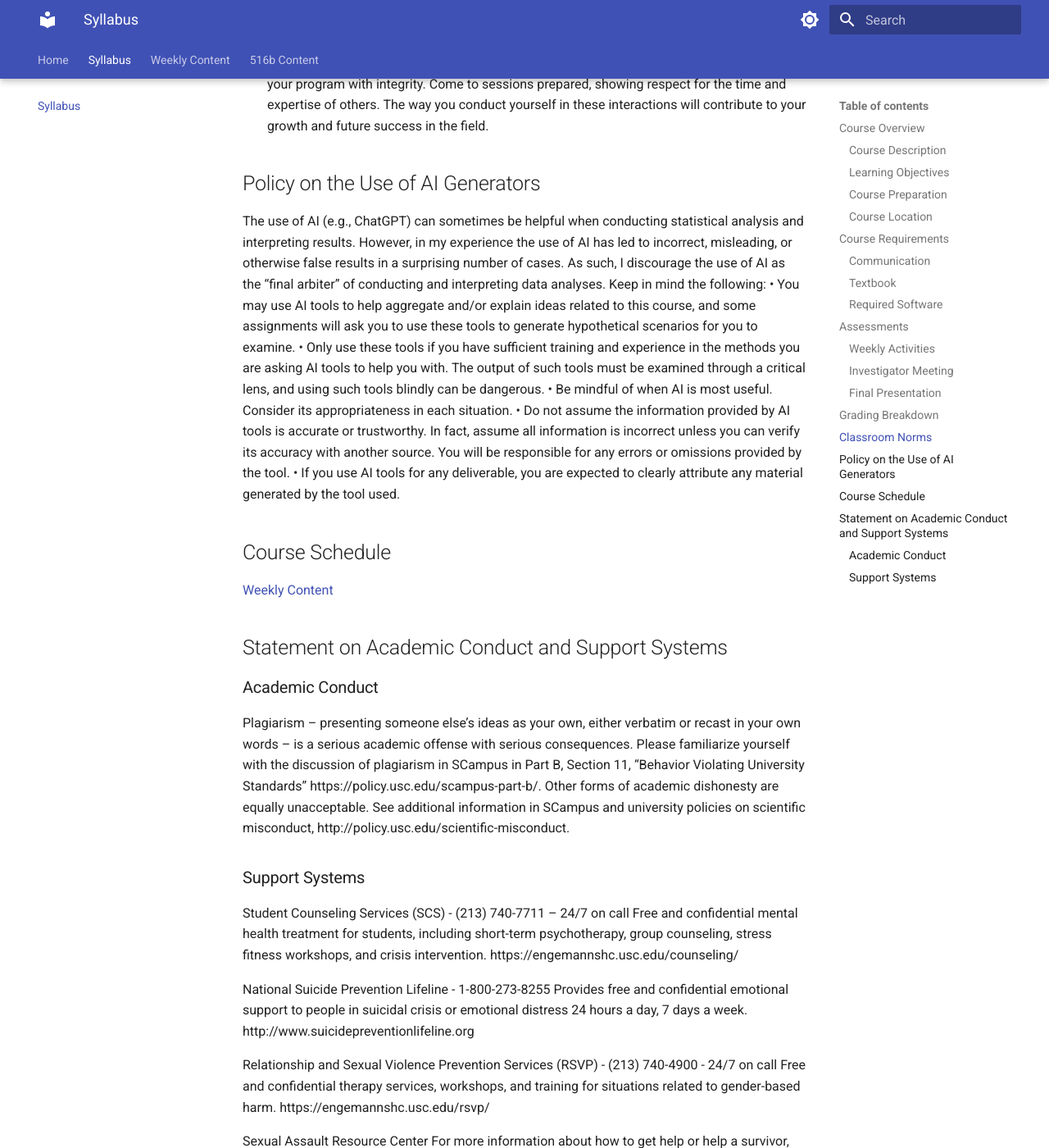
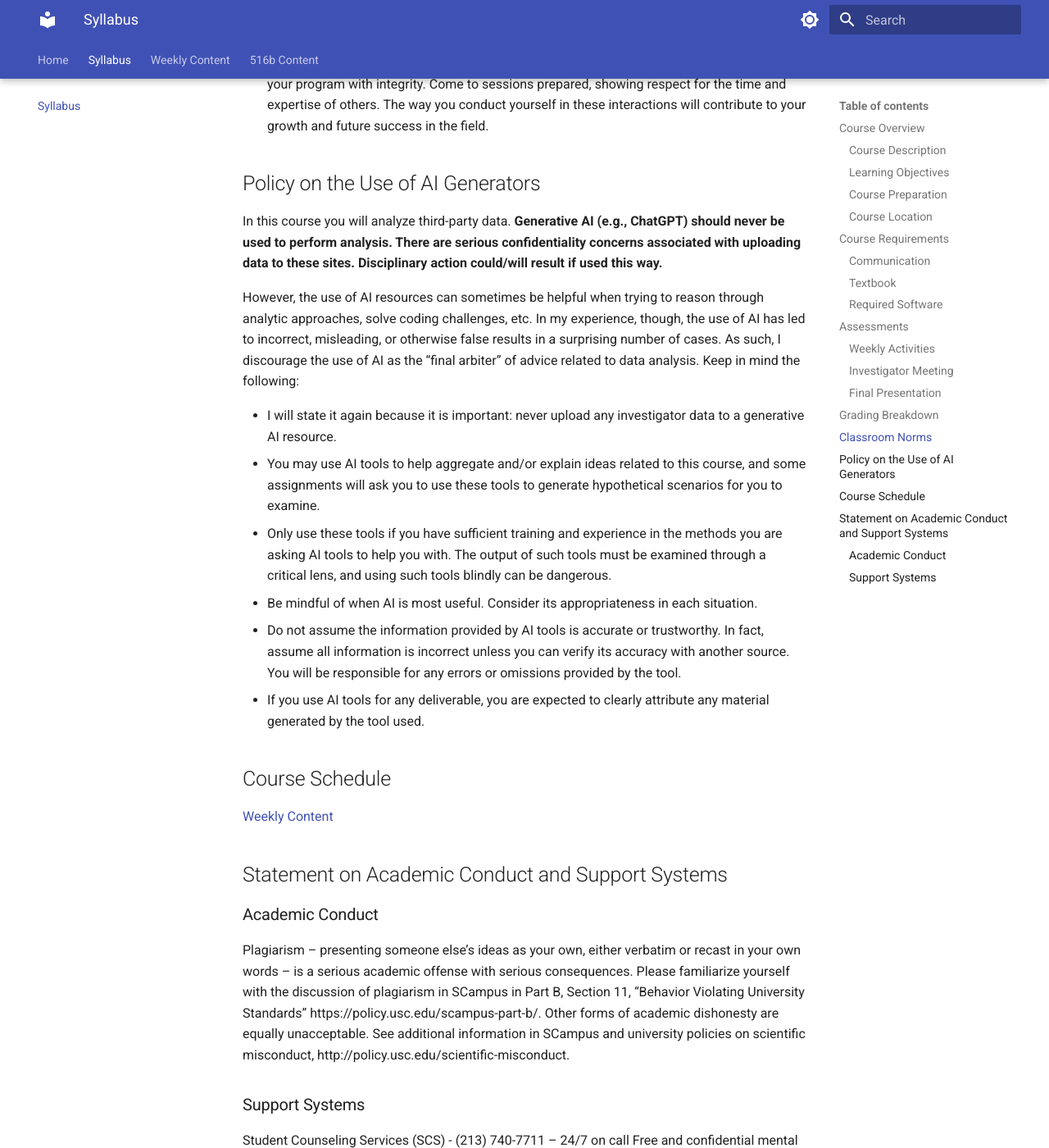
Before and after one commit to USCbiostats/PM516, an MkDocs documentation site: the page built from docs/syllabus-a.md, in a window 1280 px wide and 1400 px high, scrolled down 3363 px. Shown: the whole window at 82% size. Built offline with MkDocs 1.6.1 and Material for MkDocs 9.7.7, drawn with Linux system fonts in a browser that asks for light colours; comment, search, counter and statistics services are not loaded.

Commit message:
Fixing formatting issues

```diff
--- a/docs/syllabus-a.md
+++ b/docs/syllabus-a.md
@@ -69,13 +69,16 @@ The final day of class will involve a presentation to the client collaborator. S
 3.	**Practice Professionalism** – In this course, you will engage with your fellow students, but also external collaborators who are professionals in the field. It is essential to conduct yourself with professionalism in all interactions with them and with your fellow classmates. This includes being punctual, communicating clearly and respectfully, and representing you and your program with integrity. Come to sessions prepared, showing respect for the time and expertise of others. The way you conduct yourself in these interactions will contribute to your growth and future success in the field.
 
 ## Policy on the Use of AI Generators
-The use of AI (e.g., ChatGPT) can sometimes be helpful when conducting statistical analysis and interpreting results. However, in my experience the use of AI has led to incorrect, misleading, or otherwise false results in a surprising number of cases. As such, I discourage the use of AI as the “final arbiter” of conducting and interpreting data analyses. Keep in mind the following:
-•	You may use AI tools to help aggregate and/or explain ideas related to this course, and some assignments will ask you to use these tools to generate hypothetical scenarios for you to examine.
-•	Only use these tools if you have sufficient training and experience in the methods you are asking AI tools to help you with. The output of such tools must be examined through a critical lens, and using such tools blindly can be dangerous.
-•	Be mindful of when AI is most useful. Consider its appropriateness in each situation.
-•	Do not assume the information provided by AI tools is accurate or trustworthy. In fact, assume all information is incorrect unless you can verify its accuracy with another source. You will be responsible for any errors or omissions provided by the tool.
-•	If you use AI tools for any deliverable, you are expected to clearly attribute any material generated by the tool used.
+In this course you will analyze third-party data. **Generative AI (e.g., ChatGPT) should never be used to perform analysis. There are serious confidentiality concerns associated with uploading data to these sites. Disciplinary action could/will result if used this way.**
 
+However, the use of AI resources can sometimes be helpful when trying to reason through analytic approaches, solve coding challenges, etc. In my experience, though, the use of AI has led to incorrect, misleading, or otherwise false results in a surprising number of cases. As such, I discourage the use of AI as the “final arbiter” of advice related to data analysis. Keep in mind the following:
+
+* I will state it again because it is important: never upload any investigator data to a generative AI resource.
+* You may use AI tools to help aggregate and/or explain ideas related to this course, and some assignments will ask you to use these tools to generate hypothetical scenarios for you to examine.
+* Only use these tools if you have sufficient training and experience in the methods you are asking AI tools to help you with. The output of such tools must be examined through a critical lens, and using such tools blindly can be dangerous.
+* Be mindful of when AI is most useful. Consider its appropriateness in each situation.
+* Do not assume the information provided by AI tools is accurate or trustworthy. In fact, assume all information is incorrect unless you can verify its accuracy with another source. You will be responsible for any errors or omissions provided by the tool.
+* If you use AI tools for any deliverable, you are expected to clearly attribute any material generated by the tool used.
 
 
 ## Course Schedule
```
Also changed, not shown: docs/content.md (+3 -2 lines).
